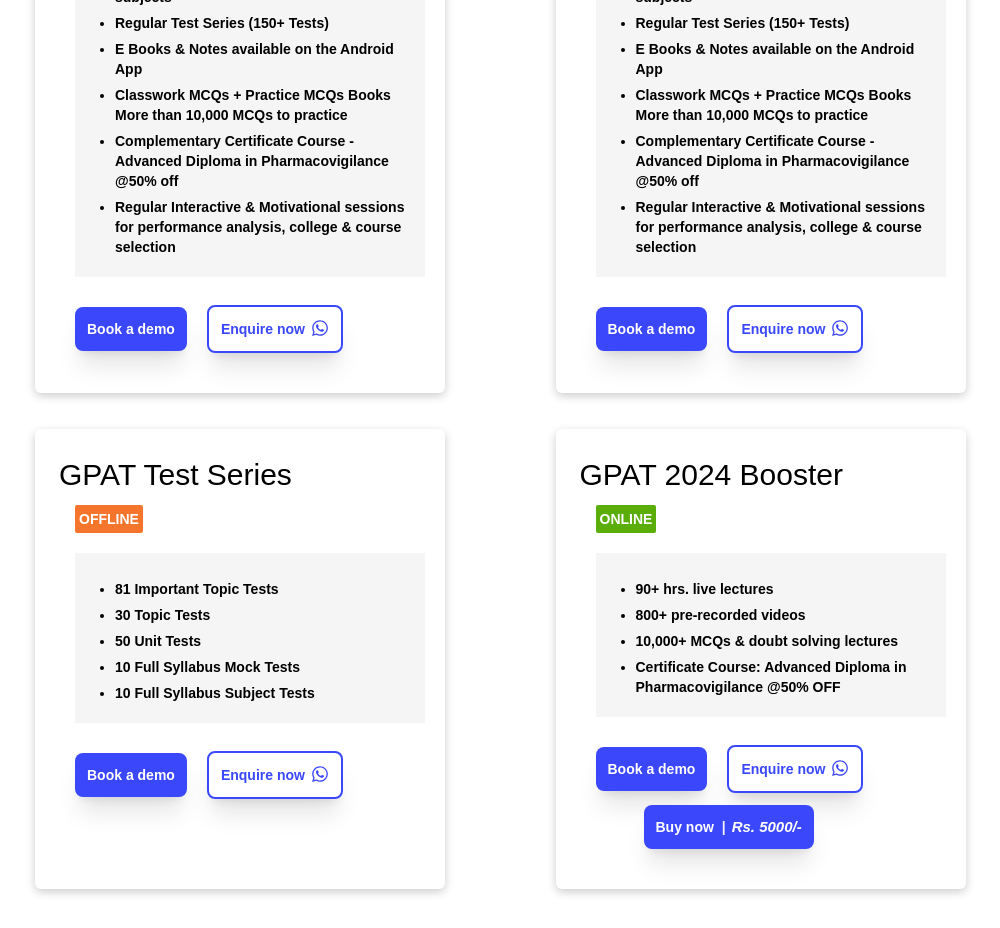
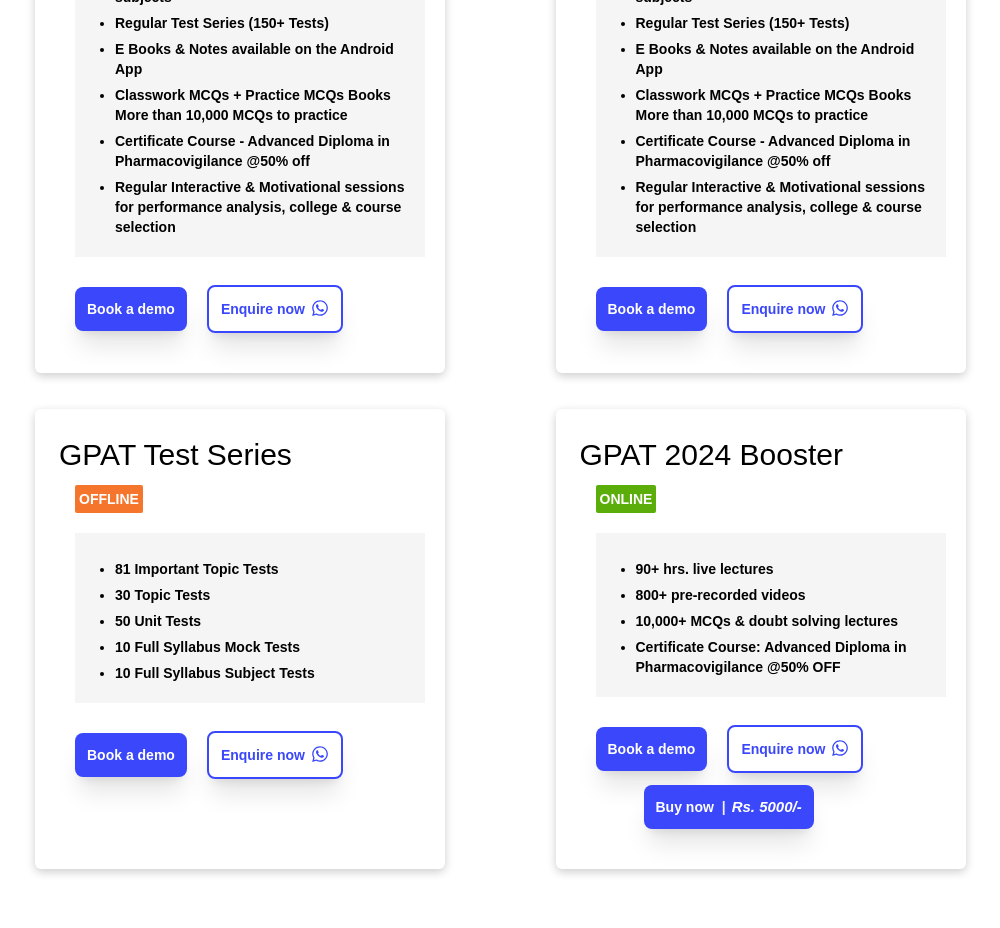
Before and after one commit to vibodhbhosure/Project-Pharmacad, a Next.js app: page /courses in a window 1280 px wide. Shown: the part 1480-2408 px from the top of the page, without its empty margins (178-1178 px from the left). Built offline with nearby package versions, Linux system fonts and the light colour scheme.

Commit message:
courses text correction

```diff
--- a/src/components/coursesdata.js
+++ b/src/components/coursesdata.js
@@ -11,7 +11,7 @@ const coursesdata = [
             "Regular Test Series (150+ Tests)",
             "E Books & Notes available on the Android App",
             "Classwork MCQs + Practice MCQs Books More than 10,000 MCQs to practice",
-            "Complementary Certificate Course - Advanced Diploma in Pharmacovigilance @50% off",
+            "Certificate Course - Advanced Diploma in Pharmacovigilance @50% off",
             "Regular Interactive & Motivational sessions for performance analysis, college & course selection"],
         "price": null
 
@@ -28,7 +28,7 @@ const coursesdata = [
             "Regular Test Series (150+ Tests)",
             "E Books & Notes available on the Android App",
             "Classwork MCQs + Practice MCQs Books More than 10,000 MCQs to practice",
-            "Complementary Certificate Course - Advanced Diploma in Pharmacovigilance @50% off",
+            "Certificate Course - Advanced Diploma in Pharmacovigilance @50% off",
             "Regular Interactive & Motivational sessions for performance analysis, college & course selection"],
         "price": null
 
```
